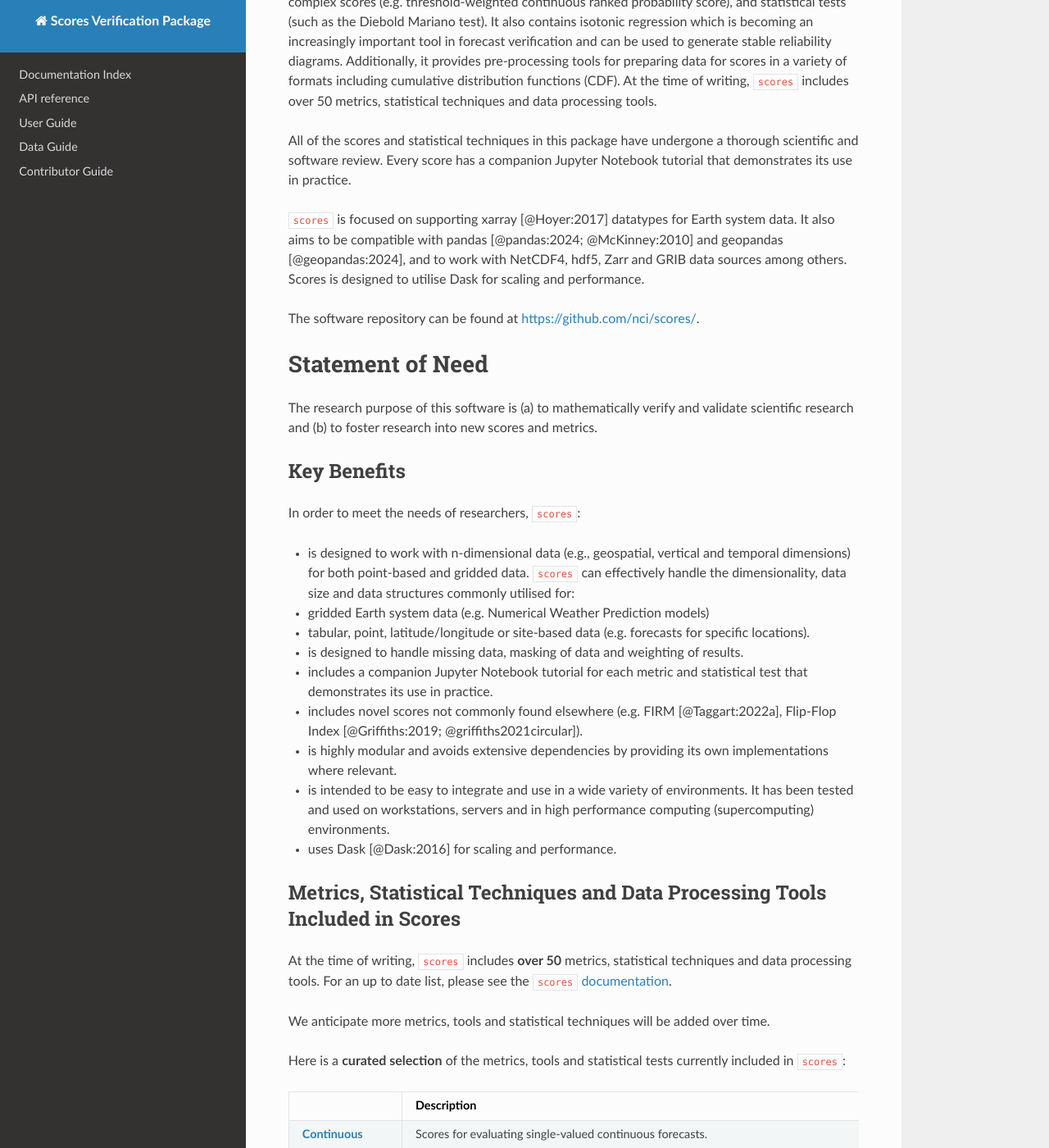
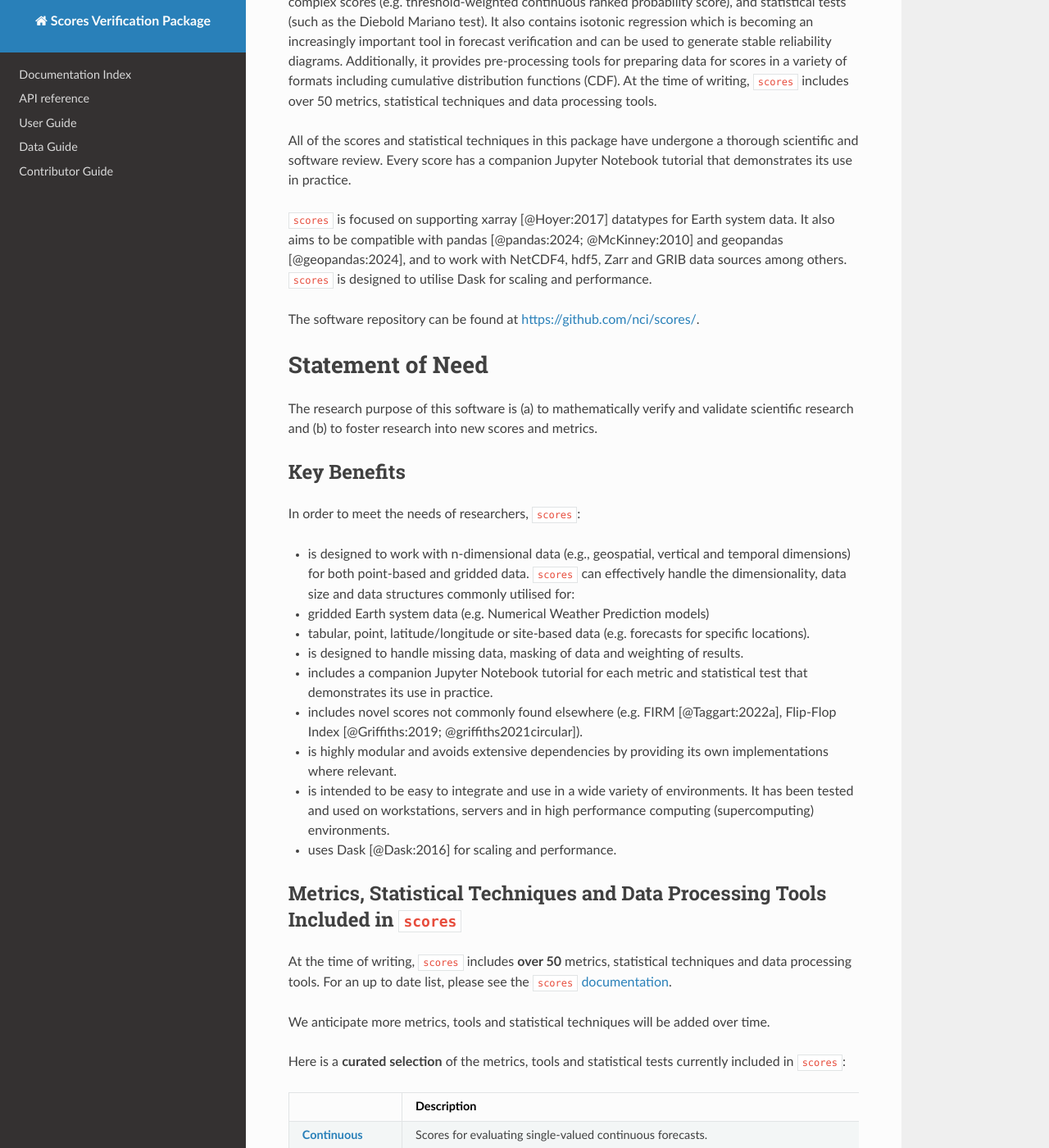
Before and after one commit to nci/scores, an MkDocs documentation site: the page built from docs/paper.md, in a window 1280 px wide and 1400 px high, scrolled down 363 px. Shown: the whole window at 82% size. Built offline with MkDocs 1.6.1, drawn with Linux system fonts in a browser that asks for light colours; nearby versions of some CDN libraries.

```diff
--- a/docs/paper.md
+++ b/docs/paper.md
@@ -31,7 +31,7 @@ bibliography: paper.bib
 
 All of the scores and statistical techniques in this package have undergone a thorough scientific and software review. Every score has a companion Jupyter Notebook tutorial that demonstrates its use in practice.
 
-`scores` is focused on supporting xarray [@Hoyer:2017] datatypes for Earth system data. It also aims to be compatible with pandas [@pandas:2024; @McKinney:2010] and geopandas [@geopandas:2024], and to work with NetCDF4, hdf5, Zarr and GRIB data sources among others. Scores is designed to utilise Dask for scaling and performance.
+`scores` is focused on supporting xarray [@Hoyer:2017] datatypes for Earth system data. It also aims to be compatible with pandas [@pandas:2024; @McKinney:2010] and geopandas [@geopandas:2024], and to work with NetCDF4, hdf5, Zarr and GRIB data sources among others. `scores` is designed to utilise Dask for scaling and performance.
 
 The software repository can be found at [https://github.com/nci/scores/](https://github.com/nci/scores/).
 
@@ -59,7 +59,7 @@ In order to meet the needs of researchers, `scores`:
 
 - uses Dask [@Dask:2016] for scaling and performance.
 
-## Metrics, Statistical Techniques and Data Processing Tools Included in Scores
+## Metrics, Statistical Techniques and Data Processing Tools Included in `scores`
 
 At the time of writing, `scores` includes **over 50** metrics, statistical techniques and data processing tools. For an up to date list, please see the `scores` [documentation](https://scores.readthedocs.io/en/latest/included.html).
 
```
